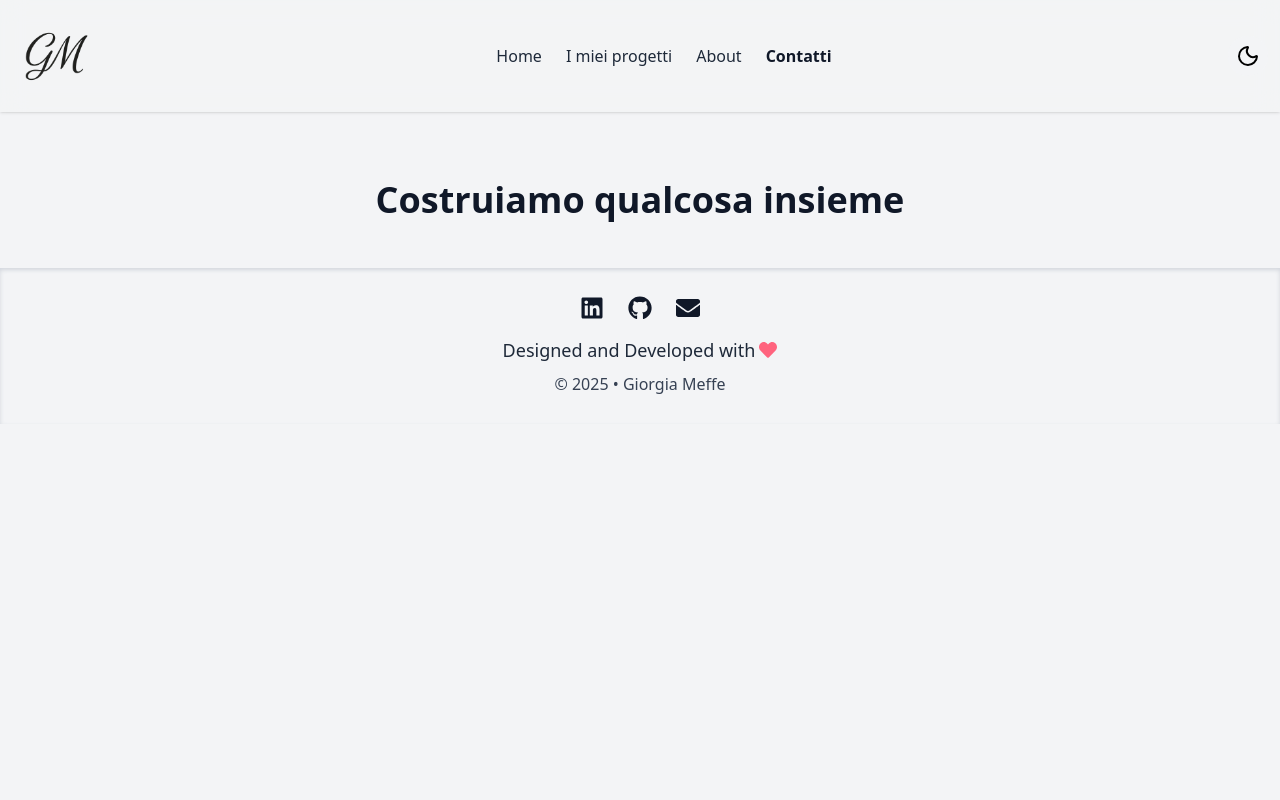
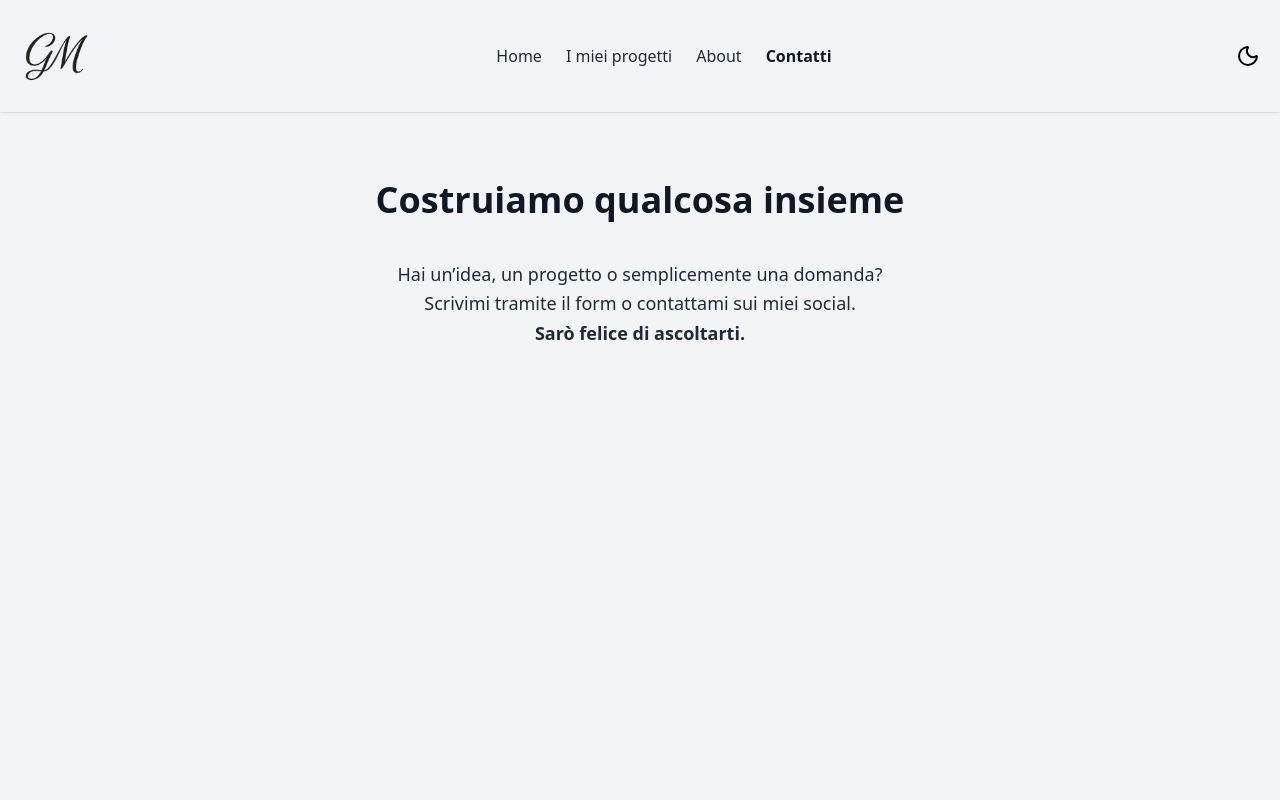
Before and after one commit to giorgiameffe/giorgiameffe-portfolio, a React (Vite) app: page /contacts in a window 1280 px wide. Shown: the top 800 px of the page. Built offline with nearby package versions, Linux system fonts and the light colour scheme; a web font is replaced by a local one.

Commit message:
feat: refactor ContactsPage structure and add tag p and animation

```diff
--- a/src/pages/ContactsPage.tsx
+++ b/src/pages/ContactsPage.tsx
@@ -4,20 +4,41 @@ import { motion } from "framer-motion";
 const ContactsPage: React.FC = () => {
 
     return (
-        <div className="mt-10 lg:mt-20">
 
-            {/* Titolo animato con Framer Motion*/}
+        <section className="min-h-screen mt-12 md:mt-16 lg:mt-20 mb-20 px-4">
+
+            {/* Contenitore principale */}
+            <div className="max-w-6xl mx-auto">
+
+                {/* Titolo con animazione identica ai progetti */}
                 <motion.h1
-                className="font-extrabold text-2xl md:text-3xl lg:text-4xl text-center"
-                initial={{ opacity: 0, y: -30 }} // Inizio un po' più in alto
+                    className="text-2xl md:text-3xl lg:text-4xl font-extrabold text-gray-900 dark:text-gray-200 mb-6 text-center"
+                    initial={{ opacity: 0, y: -30 }}
                     animate={{ opacity: 1, y: 0 }}
                     transition={{ duration: 1, ease: "easeOut" }}
                 >
                     Costruiamo qualcosa insieme
                 </motion.h1>
 
+                {/* Sottotitolo animato con stessa logica del ProjectsPage */}
+                <div className="max-w-2xl md:max-w-xl mx-auto text-center mb-12 md:flex md:justify-center md:items-center">
+                    <motion.p
+                        className="text-gray-800 dark:text-gray-200 text-lg leading-relaxed relative
+                       pt-4 pb-6 px-4 mb-2 md:mb-0"
+                        initial={{ opacity: 0, x: 50 }}
+                        animate={{ opacity: 1, x: 0 }}
+                        transition={{ duration: 0.8, ease: "easeOut", delay: 0.3 }}
+                    >
+                        Hai un’idea, un progetto o semplicemente una domanda?
+                        Scrivimi tramite il form o contattami sui miei social.
+                        <br />
+                        <strong> Sarò felice di ascoltarti.</strong>
+                    </motion.p>
                 </div>
-    )
-}
+
+            </div>
+        </section>
+    );
+};
 
 export default ContactsPage;
```
Lines whose indentation alone changed are shown as unchanged.
